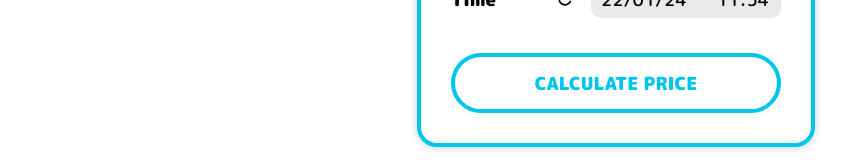
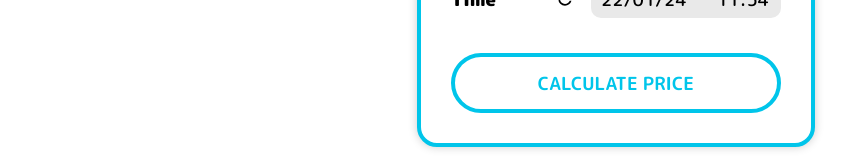
Before and after one commit to nine-chairs/testaufgabe, a React (Create React App) app: page / in a window 1280 px wide. Shown: the part 443-603 px from the top of the page, without its empty margins (24-873 px from the left). Built offline with nearby package versions, Linux system fonts and the light colour scheme.

Commit message:
updated styling

```diff
--- a/src/components/Calculator/Calculator.tsx
+++ b/src/components/Calculator/Calculator.tsx
@@ -104,9 +104,9 @@ const Calculator: React.FC = () => {
           disabled={!viewModel.areAllInputsFilled()}
           aria-label="Calculate Price"
         >
-          <text>
+          <strong>
             CALCULATE PRICE
-          </text>
+          </strong>
         </button>
       </div>
 
```
